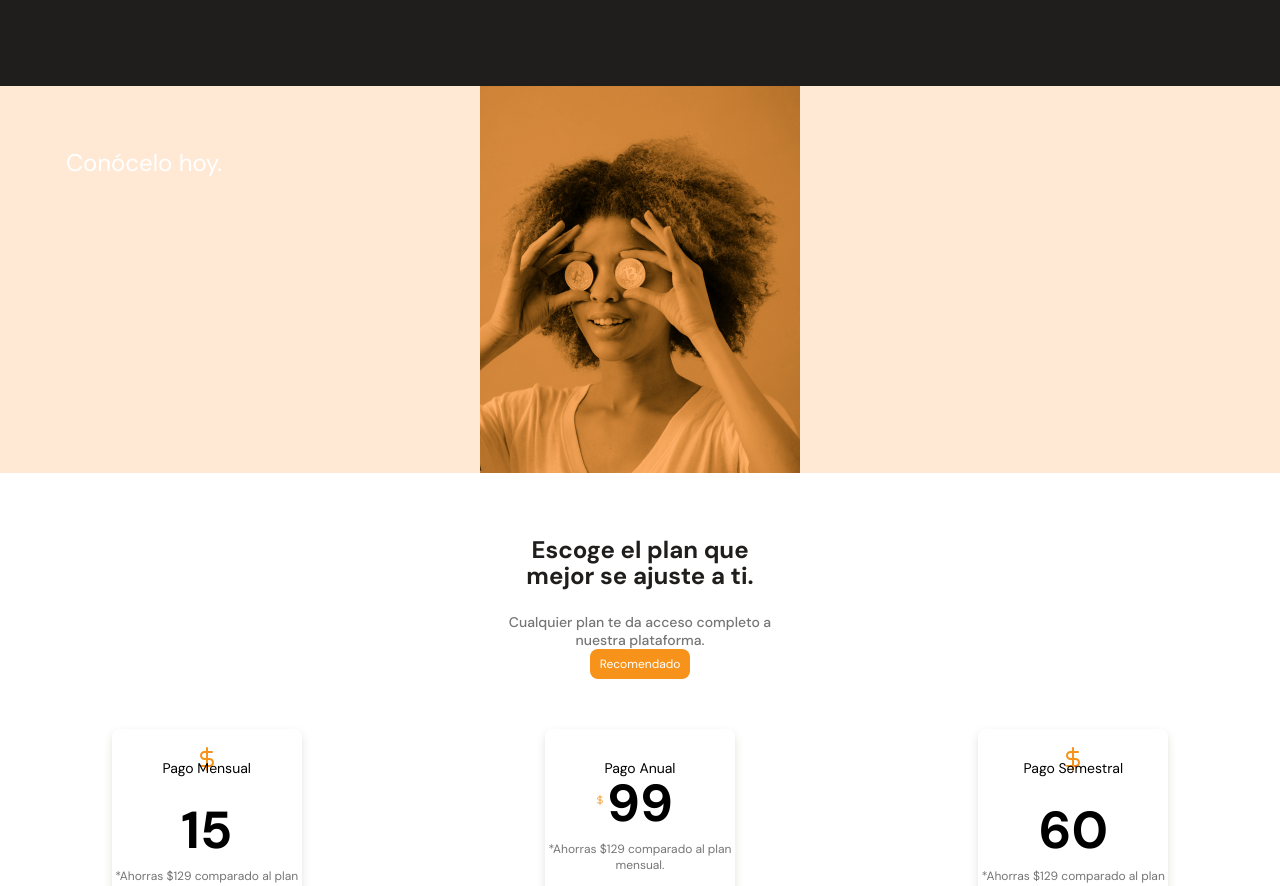
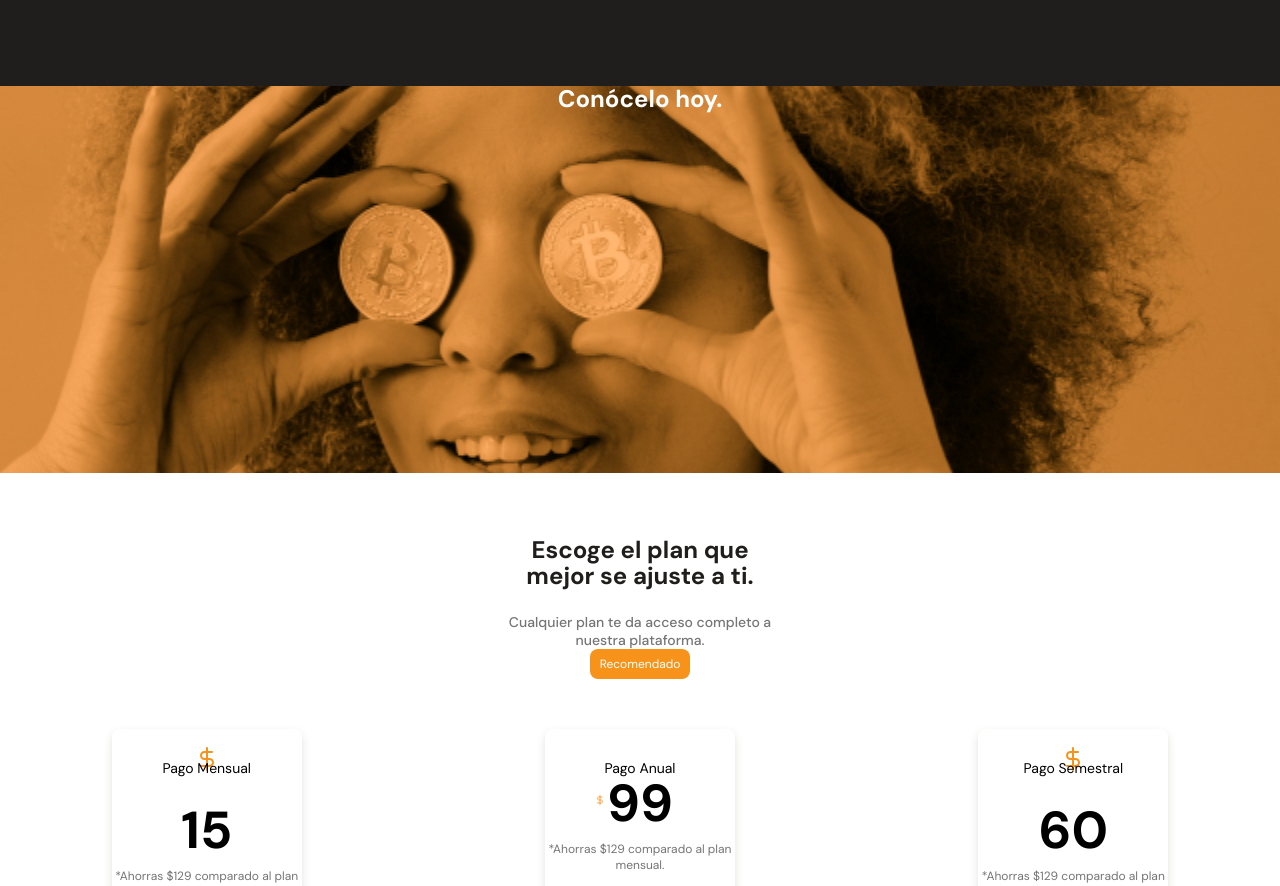
Before and after one commit to Cristopheer96/Batatabit, a plain HTML site: page index.html in a window 1280 px wide. Shown: the part 1978-2864 px from the top of the page. Drawn offline with Linux system fonts and the light colour scheme; files whose address does not match are found by name.

Commit message:
Mejorando

```diff
--- a/index.html
+++ b/index.html
@@ -85,9 +85,7 @@
 
 
         <section class="bitcoinbaby">
-            <p>Conócelo hoy.</p>
-
-            <img src="./assets/img/bitcoinbaby2x.jpg" alt="">
+            <h2>Conócelo hoy.</h2>
 
         </section>
 
--- a/style.css
+++ b/style.css
@@ -316,22 +316,18 @@ text-align: center;
          margin-bottom: 9rem;
      }
      .bitcoinbaby{
-         background-color: var(--soft-orange);
-         height: 38.7rem;
+         background-image: url(./assets/img/bitcoinbaby2x.jpg);
+        height: 38.7rem;
          position: relative;
          display: block;
+         background-position: center;
+         background-size: cover;
+         background-repeat: no-repeat;
      }
-     .bitcoinbaby img{
-        display: block;
 
-        height: 38.7rem;
-        margin: 0 auto;
-     }
-     .bitcoinbaby p{
-         position: absolute;
-         color:var(--black);
+
+     .bitcoinbaby h2{
          text-align: center;
-         width: 28.8rem;
          top: 6.4rem;
          font-size: 24px;
         line-height: 26px;
```
